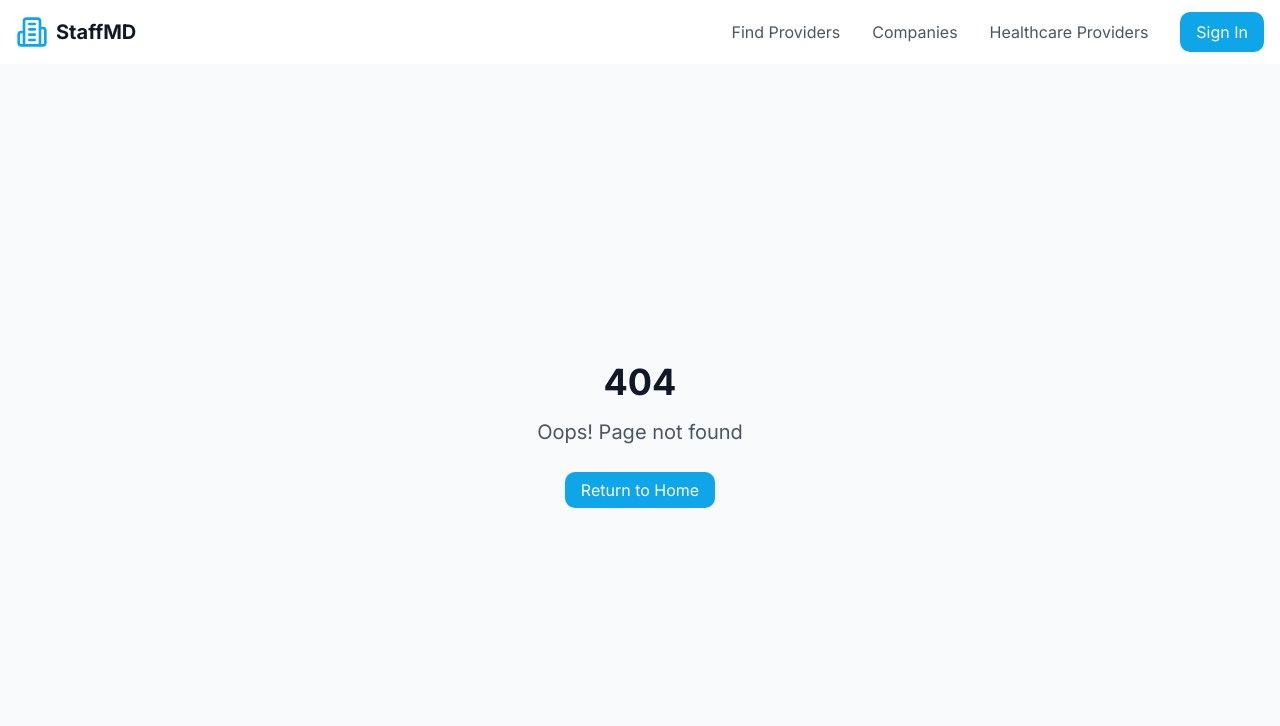
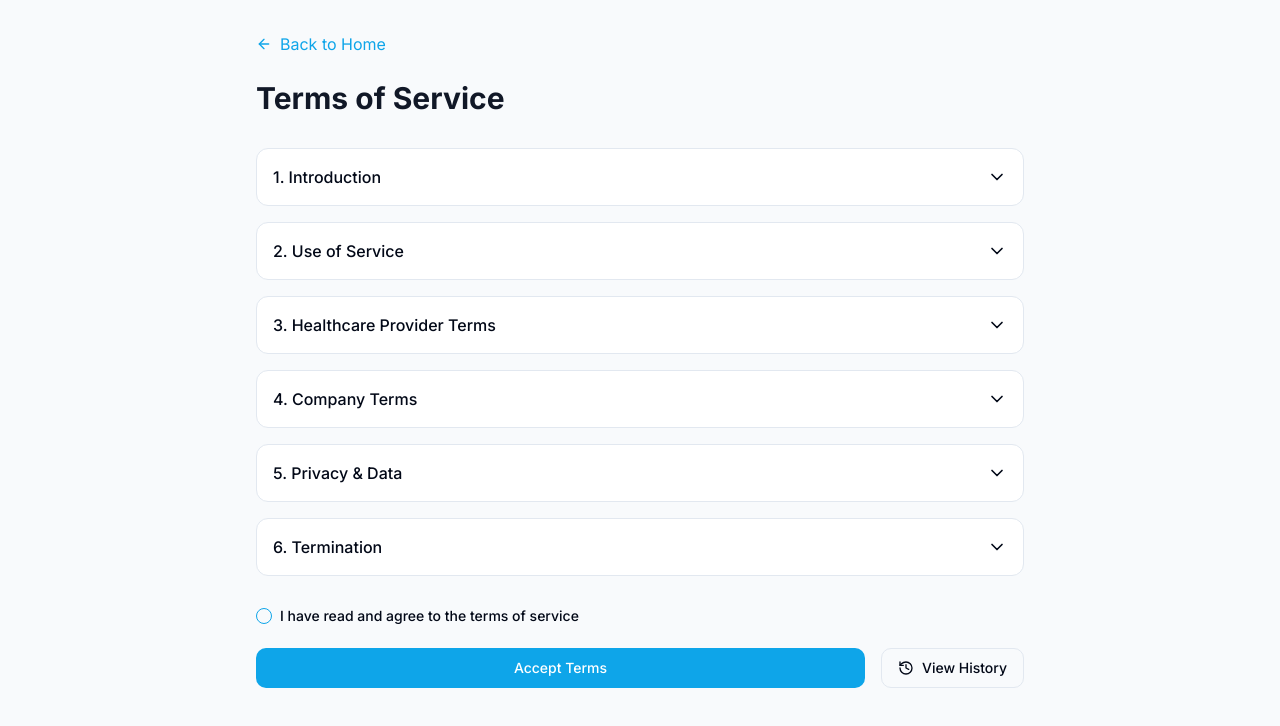
Before and after one commit to Pascaldawn/staffmd-connectcare, a React (Vite) app: page /terms in a window 1280 px wide. Before the commit this address had no page. Shown: the top 726 px of the page. Built offline with nearby package versions, Linux system fonts and the light colour scheme.

Commit message:
Add ToS Agreement Page
Adds a Terms of Service (ToS) agreement page with collapsible sections for improved readability.  Includes a checkbox/button for acceptance and a "View History" button.

```diff
--- a/src/App.tsx
+++ b/src/App.tsx
@@ -21,6 +21,7 @@ import ProviderProfile from "./pages/profile/ProviderProfile";
 import ScheduleAppointment from "./pages/ScheduleAppointment";
 import AppointmentConfirmation from "./pages/AppointmentConfirmation";
 import CalendarConnected from "./pages/CalendarConnected";
+import TermsOfService from "./pages/TermsOfService";
 
 const queryClient = new QueryClient();
 
@@ -47,6 +48,7 @@ const App = () => (
             <Route path="/profile/provider" element={<ProviderProfile />} />
             <Route path="/search" element={<Search />} />
             <Route path="/calendar-connected" element={<CalendarConnected />} />
+            <Route path="/terms" element={<TermsOfService />} />
             <Route path="*" element={<NotFound />} />
           </Routes>
         </AuthProvider>
--- a/src/pages/RegisterChoice.tsx
+++ b/src/pages/RegisterChoice.tsx
@@ -8,7 +8,7 @@ export default function RegisterChoice() {
       <div className="max-w-3xl mx-auto text-center">
         <h1 className="text-3xl font-bold text-gray-900 mb-8">Choose Registration Type</h1>
 
-        <div className="grid md:grid-cols-2 gap-8">
+        <div className="grid md:grid-cols-2 gap-8 mb-8">
           <Link
             to="/register/company"
             className="flex flex-col items-center p-8 bg-white rounded-lg shadow-md hover:shadow-lg transition-shadow border border-gray-100"
@@ -31,6 +31,13 @@ export default function RegisterChoice() {
             </p>
           </Link>
         </div>
+
+        <p className="text-sm text-gray-600">
+          By registering, you agree to our{" "}
+          <Link to="/terms" className="text-primary hover:underline">
+            Terms of Service
+          </Link>
+        </p>
       </div>
     </div>
   );
--- /dev/null
+++ b/src/pages/TermsOfService.tsx
@@ -0,0 +1,169 @@
+
+import { useState } from "react";
+import { ArrowLeft, ChevronDown, ChevronUp, History } from "lucide-react";
+import { Link, useNavigate } from "react-router-dom";
+import { Collapsible, CollapsibleContent, CollapsibleTrigger } from "@/components/ui/collapsible";
+import { Checkbox } from "@/components/ui/checkbox";
+import { Button } from "@/components/ui/button";
+import { useToast } from "@/hooks/use-toast";
+
+interface Section {
+  title: string;
+  content: string;
+}
+
+const sections: Section[] = [
+  {
+    title: "1. Introduction",
+    content: "Welcome to StaffMD. By using our service, you agree to these terms. Please read them carefully."
+  },
+  {
+    title: "2. Use of Service",
+    content: "Our platform connects healthcare providers with companies. Users must provide accurate information and maintain confidentiality of their accounts."
+  },
+  {
+    title: "3. Healthcare Provider Terms",
+    content: "Healthcare providers must maintain valid licenses and credentials. They are responsible for the accuracy of their availability and the quality of care provided."
+  },
+  {
+    title: "4. Company Terms",
+    content: "Companies must ensure proper use of the platform for their employees. They are responsible for maintaining accurate company information and managing appointments responsibly."
+  },
+  {
+    title: "5. Privacy & Data",
+    content: "We protect your data according to our privacy policy. Medical information is handled in compliance with relevant healthcare privacy laws."
+  },
+  {
+    title: "6. Termination",
+    content: "We reserve the right to terminate accounts that violate these terms. Users may also terminate their accounts at any time."
+  }
+];
+
+export default function TermsOfService() {
+  const [openSections, setOpenSections] = useState<{ [key: string]: boolean }>({});
+  const [agreed, setAgreed] = useState(false);
+  const navigate = useNavigate();
+  const { toast } = useToast();
+
+  const toggleSection = (title: string) => {
+    setOpenSections(prev => ({
+      ...prev,
+      [title]: !prev[title]
+    }));
+  };
+
+  const handleAgree = () => {
+    if (!agreed) {
+      toast({
+        title: "Please Accept Terms",
+        description: "You must check the box to accept the terms of service.",
+        variant: "destructive"
+      });
+      return;
+    }
+
+    // Store agreement timestamp in local storage
+    const agreement = {
+      timestamp: new Date().toISOString(),
+      version: "1.0"
+    };
+
+    const existingAgreements = JSON.parse(localStorage.getItem("tosAgreements") || "[]");
+    localStorage.setItem("tosAgreements", JSON.stringify([...existingAgreements, agreement]));
+
+    toast({
+      title: "Terms Accepted",
+      description: "Thank you for accepting our terms of service."
+    });
+
+    navigate("/");
+  };
+
+  const showHistory = () => {
+    const agreements = JSON.parse(localStorage.getItem("tosAgreements") || "[]");
+    if (agreements.length === 0) {
+      toast({
+        title: "No Previous Agreements",
+        description: "You haven't accepted the terms of service before."
+      });
+      return;
+    }
+
+    const formattedHistory = agreements
+      .map((a: { timestamp: string, version: string }) =>
+        `Version ${a.version} accepted on ${new Date(a.timestamp).toLocaleDateString()}`)
+      .join("\n");
+
+    toast({
+      title: "Agreement History",
+      description: formattedHistory
+    });
+  };
+
+  return (
+    <div className="container mx-auto px-4 py-8">
+      <div className="max-w-3xl mx-auto">
+        <Link
+          to="/"
+          className="inline-flex items-center text-primary hover:text-primary/90 mb-6"
+        >
+          <ArrowLeft className="h-4 w-4 mr-2" />
+          Back to Home
+        </Link>
+
+        <h1 className="text-3xl font-bold text-gray-900 mb-8">Terms of Service</h1>
+
+        <div className="space-y-4 mb-8">
+          {sections.map((section) => (
+            <Collapsible
+              key={section.title}
+              open={openSections[section.title]}
+              onOpenChange={() => toggleSection(section.title)}
+              className="border rounded-lg bg-white"
+            >
+              <CollapsibleTrigger className="flex justify-between items-center w-full p-4 font-medium text-left">
+                {section.title}
+                {openSections[section.title] ? (
+                  <ChevronUp className="h-5 w-5" />
+                ) : (
+                  <ChevronDown className="h-5 w-5" />
+                )}
+              </CollapsibleTrigger>
+              <CollapsibleContent className="p-4 pt-0 text-gray-600">
+                {section.content}
+              </CollapsibleContent>
+            </Collapsible>
+          ))}
+        </div>
+
+        <div className="flex items-center space-x-2 mb-6">
+          <Checkbox
+            id="terms"
+            checked={agreed}
+            onCheckedChange={(checked) => setAgreed(checked as boolean)}
+          />
+          <label
+            htmlFor="terms"
+            className="text-sm font-medium leading-none peer-disabled:cursor-not-allowed peer-disabled:opacity-70"
+          >
+            I have read and agree to the terms of service
+          </label>
+        </div>
+
+        <div className="flex space-x-4">
+          <Button onClick={handleAgree} className="flex-1">
+            Accept Terms
+          </Button>
+          <Button
+            variant="outline"
+            onClick={showHistory}
+            className="flex items-center gap-2"
+          >
+            <History className="h-4 w-4" />
+            View History
+          </Button>
+        </div>
+      </div>
+    </div>
+  );
+}
```
